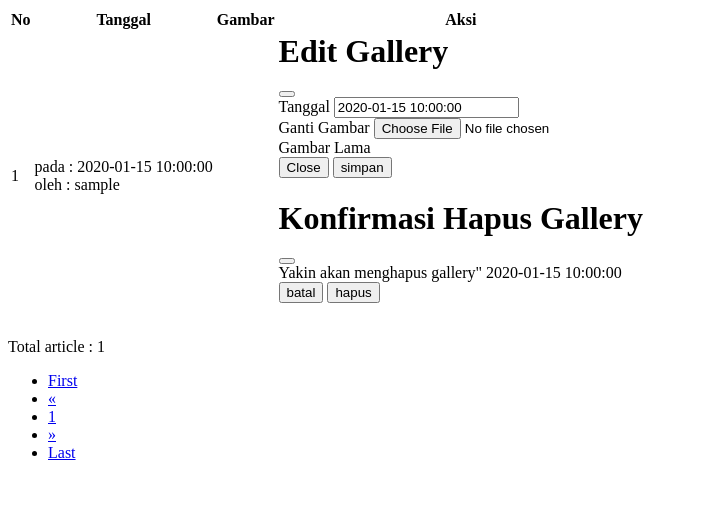
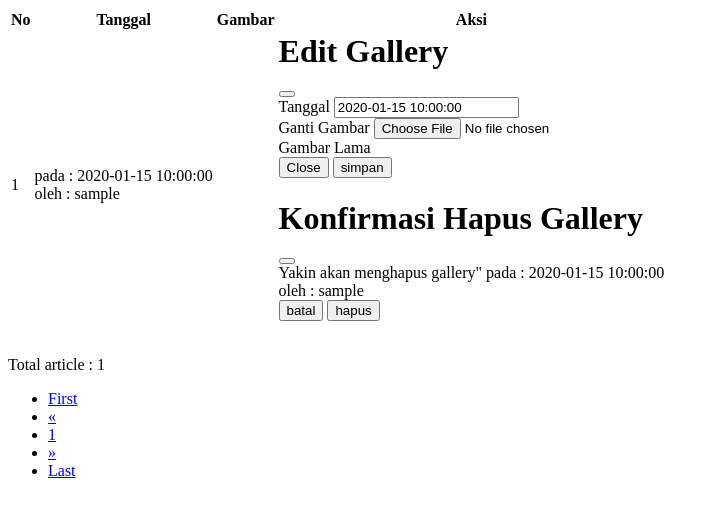
Before and after one commit to Yolaaapm/dailyjournal, a PHP site: page /gallery_data.php in a window 1280 px wide. Shown: the top 517 px of the page, without its empty margins (0-719 px from the left). Run offline with PHP 8.4, Linux system fonts and the light colour scheme; tables that the repository leaves empty or names only in its code hold one stand-in row (values such as "Sample post").

Commit message:
tambah form div label tanggal username

```diff
--- a/gallery_data.php
+++ b/gallery_data.php
@@ -96,7 +96,8 @@
             <form method="post" action="" enctype="multipart/form-data">
                 <div class="modal-body">
                     <div class="mb-3">
-                        <label for="formGroupExampleInput" class="form-label">Yakin akan menghapus gallery" <?= $row["tanggal"] ?></label>
+                        <label for="formGroupExampleInput" class="form-label">Yakin akan menghapus gallery" pada : <?= $row["tanggal"] ?>
+                        <br>oleh : <?= $row["username"] ?></label>
                         <input type="hidden" name="id" value="<?= $row["id"] ?>">
                         <input type="hidden" name="gambar" value="<?= $row["gambar"] ?>">
                     </div>
```
Also changed, not shown: img/20250108143508.jpg (added).
